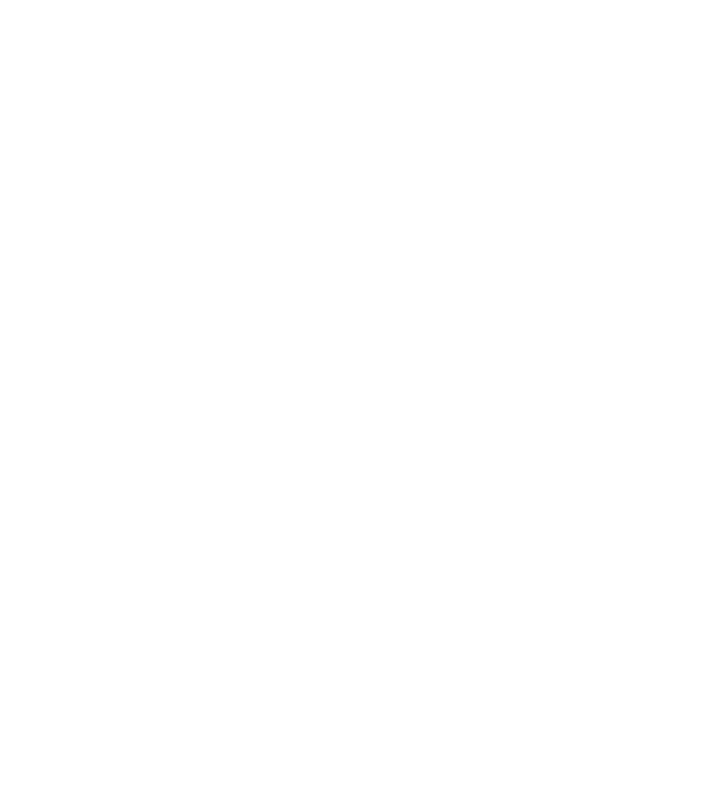
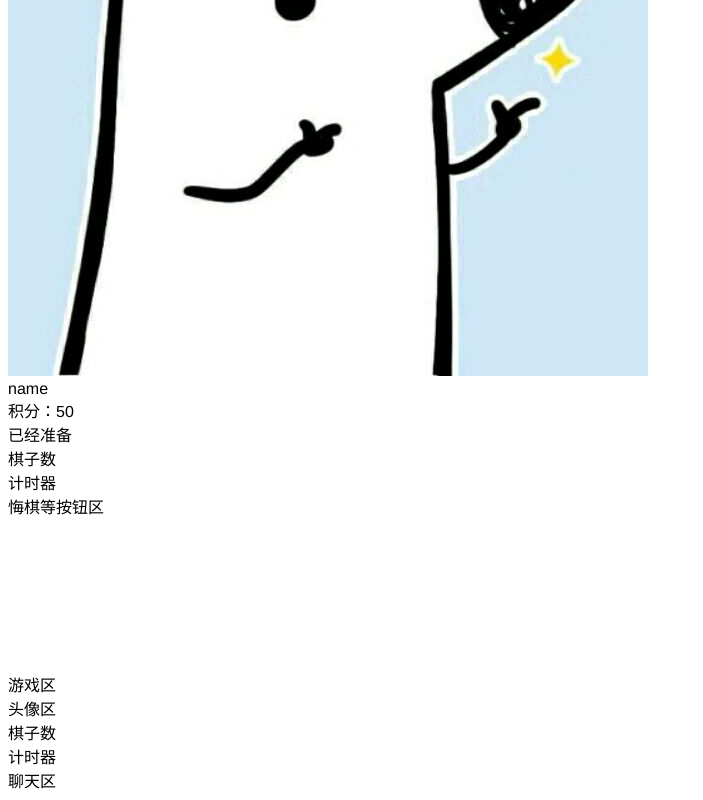
Before and after one commit to D-lyw/Gomoku, a Vue app in the folder vue/: page /#/. in a window 1280 px wide. Shown: the part 272-1072 px from the top of the page, without its empty margins (0-703 px from the left). Before the commit the page ends 800 px from the top, so only its background shows below. Built offline with nearby package versions, Linux system fonts and the light colour scheme.

Commit message:
vue init

```diff
--- a/vue/index.html
+++ b/vue/index.html
@@ -3,7 +3,7 @@
   <head>
     <meta charset="utf-8">
     <meta name="viewport" content="width=device-width,initial-scale=1.0">
-    <title>vue</title>
+    <title>在线游戏平台</title>
   </head>
   <body>
     <div id="app"></div>
--- a/vue/package.json
+++ b/vue/package.json
@@ -31,6 +31,7 @@
     "friendly-errors-webpack-plugin": "^1.6.1",
     "html-webpack-plugin": "^2.30.1",
     "node-notifier": "^5.1.2",
+    "node-sass": "^4.11.0",
     "optimize-css-assets-webpack-plugin": "^3.2.0",
     "ora": "^1.2.0",
     "portfinder": "^1.0.13",
@@ -38,6 +39,7 @@
     "postcss-loader": "^2.0.8",
     "postcss-url": "^7.2.1",
     "rimraf": "^2.6.0",
+    "sass-loader": "^7.1.0",
     "semver": "^5.3.0",
     "shelljs": "^0.7.6",
     "uglifyjs-webpack-plugin": "^1.1.1",
--- a/vue/src/App.vue
+++ b/vue/src/App.vue
@@ -1,13 +1,16 @@
 <template>
   <div id="app">
-    <img src="./assets/logo.png">
-    <router-view/>
+    <home></home>
   </div>
 </template>
 
 <script>
+  import home from './components/home/home';
 export default {
-  name: 'App'
+  name: 'App',
+  components:{
+    home,
+  }
 }
 </script>
 
@@ -16,8 +19,5 @@ export default {
   font-family: 'Avenir', Helvetica, Arial, sans-serif;
   -webkit-font-smoothing: antialiased;
   -moz-osx-font-smoothing: grayscale;
-  text-align: center;
-  color: #2c3e50;
-  margin-top: 60px;
 }
 </style>
--- /dev/null
+++ b/vue/src/components/avatar/avatar.vue
@@ -0,0 +1,20 @@
+<template>
+    <div id="avatar">
+      <div class="header"><img src="../../../static/img/avatar.jpg" alt="avatar"></div>
+      <div class="name">name</div>
+      <div class="score">积分：50</div>
+      <div class="isready">已经准备</div>
+    </div>
+</template>
+
+<script>
+  export default {
+    name: 'avatar',
+  };
+</script>
+
+<style scoped lang="scss">
+  .avatar{
+
+  }
+</style>
--- /dev/null
+++ b/vue/src/components/home/home.vue
@@ -0,0 +1,40 @@
+<template>
+    <div id="home">
+      <div class="container">
+        <div>
+          <avatar></avatar>
+          <div>
+            <div>棋子数</div>
+            <div>计时器</div>
+          </div>
+          <div>悔棋等按钮区</div>
+        </div>
+        <div>
+          <canvas></canvas>
+          <div>游戏区</div>
+        </div>
+        <div>
+          <div>头像区</div>
+          <div>
+            <div>棋子数</div>
+            <div>计时器</div>
+          </div>
+          <div>聊天区</div>
+        </div>
+      </div>
+    </div>
+</template>
+
+<script>
+  import avatar from '../../components/avatar/avatar'
+  export default {
+    name: 'home',
+    components:{
+      avatar,
+    }
+  };
+</script>
+
+<style scoped>
+
+</style>
--- a/vue/src/router/index.js
+++ b/vue/src/router/index.js
@@ -1,15 +1,19 @@
 import Vue from 'vue'
 import Router from 'vue-router'
-import HelloWorld from '@/components/HelloWorld'
+import home from '../components/home/home'
 
 Vue.use(Router)
 
 export default new Router({
   routes: [
     {
-      path: '/',
-      name: 'HelloWorld',
-      component: HelloWorld
+      path:'./',
+      redirect:'/home'
+    },
+    {
+      path:'/home',
+      name:'home',
+      component:home
     }
   ]
 })
```
Also changed, not shown: vue/static/img/avatar.jpg (added), 1 other file (tests, documents, lock files or other folders).
